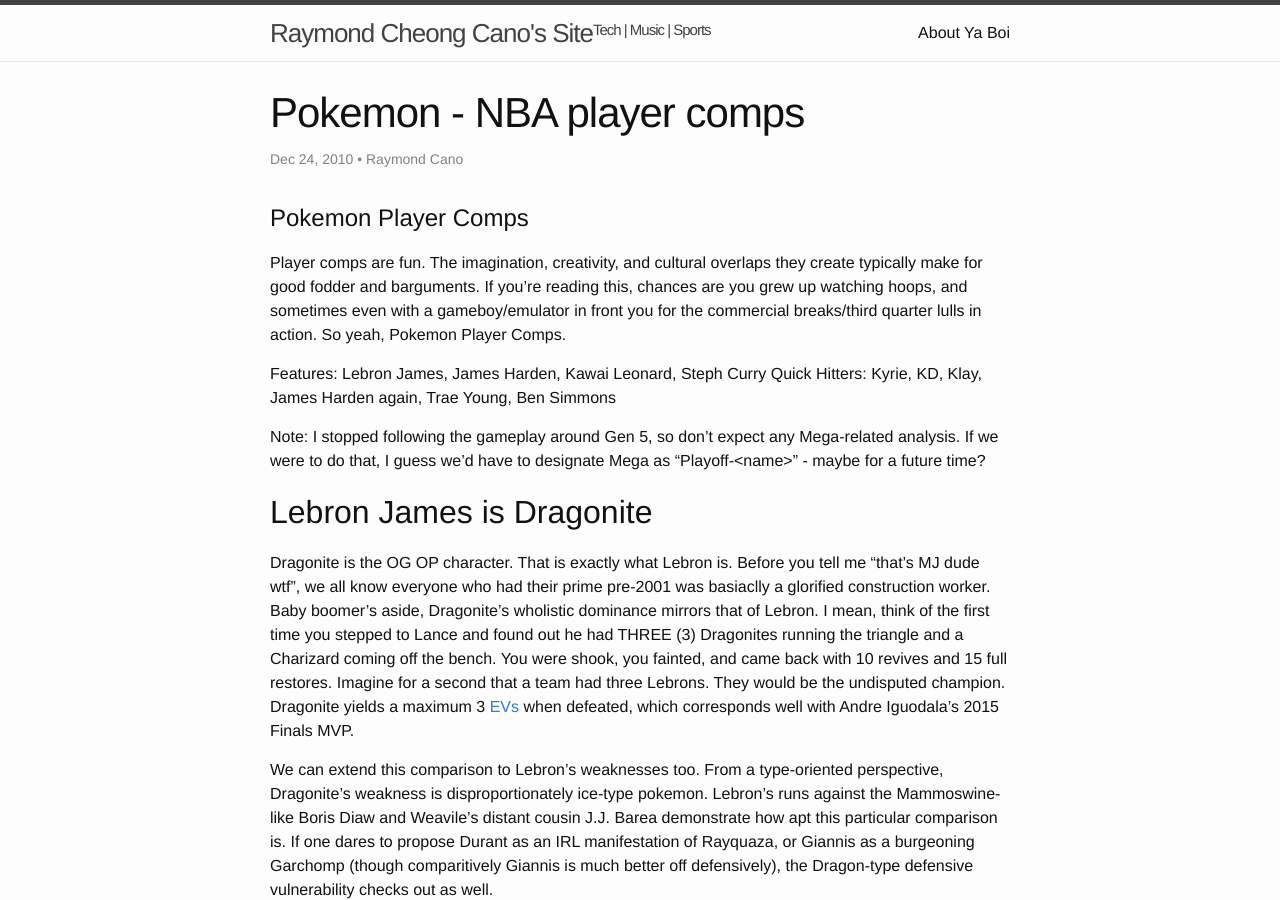
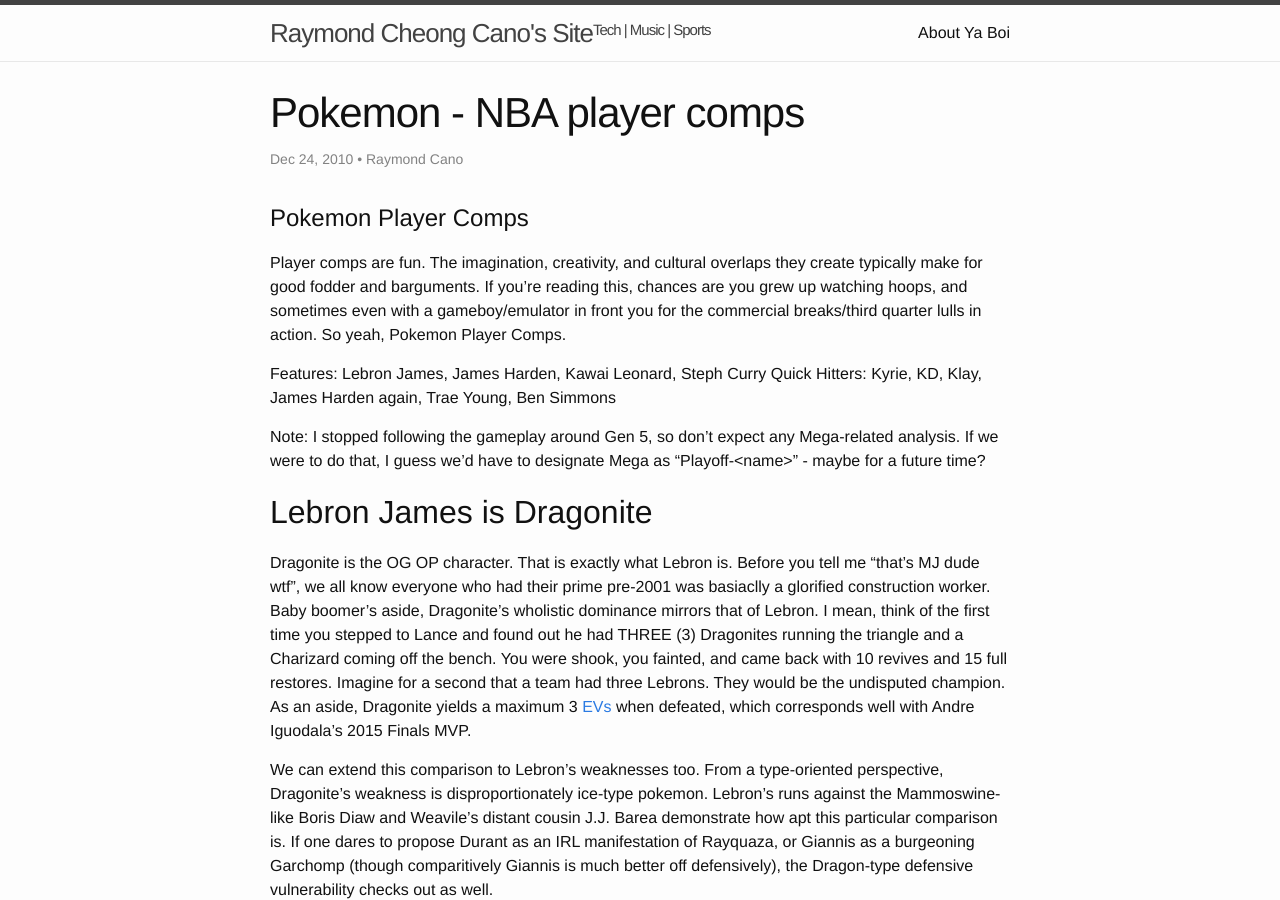
Before and after one commit to rayraycano/rayraycano.github.io, a Jekyll site: the page built from _posts/2019-12-24-Pokemon-Player-Comparisons.markdown, in a window 1280 px wide and 900 px high. Built offline with Jekyll 4.4.1, drawn with Linux system fonts in a browser that asks for light colours; comment, search, counter and statistics services are not loaded.

Commit message:
another edit

```diff
--- a/_posts/2019-12-24-Pokemon-Player-Comparisons.markdown
+++ b/_posts/2019-12-24-Pokemon-Player-Comparisons.markdown
@@ -16,7 +16,7 @@
 Note: I stopped following the gameplay around Gen 5, so don't expect any Mega-related analysis. If we were to do that, I guess we'd have to designate Mega as "Playoff-\<name>" - maybe for a future time?
 
 ## Lebron James is Dragonite
-Dragonite is the OG OP character. That is exactly what Lebron is. Before you tell me "that's MJ dude wtf", we all know everyone who had their prime pre-2001 was basiaclly a glorified construction worker. Baby boomer's aside, Dragonite's wholistic dominance mirrors that of Lebron. I mean, think of the first time you stepped to Lance and found out he had THREE (3) Dragonites running the triangle and a Charizard coming off the bench. You were shook, you fainted, and came back with 10 revives and 15 full restores. Imagine for a second that a team had three Lebrons. They would be the undisputed champion. Dragonite yields a maximum 3 [EVs](https://bulbapedia.bulbagarden.net/wiki/Effort_values#Modern_system) when defeated, which corresponds well with Andre Iguodala's 2015 Finals MVP.
+Dragonite is the OG OP character. That is exactly what Lebron is. Before you tell me "that's MJ dude wtf", we all know everyone who had their prime pre-2001 was basiaclly a glorified construction worker. Baby boomer's aside, Dragonite's wholistic dominance mirrors that of Lebron. I mean, think of the first time you stepped to Lance and found out he had THREE (3) Dragonites running the triangle and a Charizard coming off the bench. You were shook, you fainted, and came back with 10 revives and 15 full restores. Imagine for a second that a team had three Lebrons. They would be the undisputed champion. As an aside, Dragonite yields a maximum 3 [EVs](https://bulbapedia.bulbagarden.net/wiki/Effort_values#Modern_system) when defeated, which corresponds well with Andre Iguodala's 2015 Finals MVP.
 
 We can extend this comparison to Lebron's weaknesses too. From a type-oriented perspective, Dragonite's weakness is disproportionately ice-type pokemon. Lebron's runs against the Mammoswine-like Boris Diaw and Weavile's distant cousin J.J. Barea demonstrate how apt this particular comparison is. If one dares to propose Durant as an IRL manifestation of Rayquaza, or Giannis as a burgeoning Garchomp (though comparitively Giannis is much better off defensively), the Dragon-type defensive vulnerability checks out as well.
 
```
